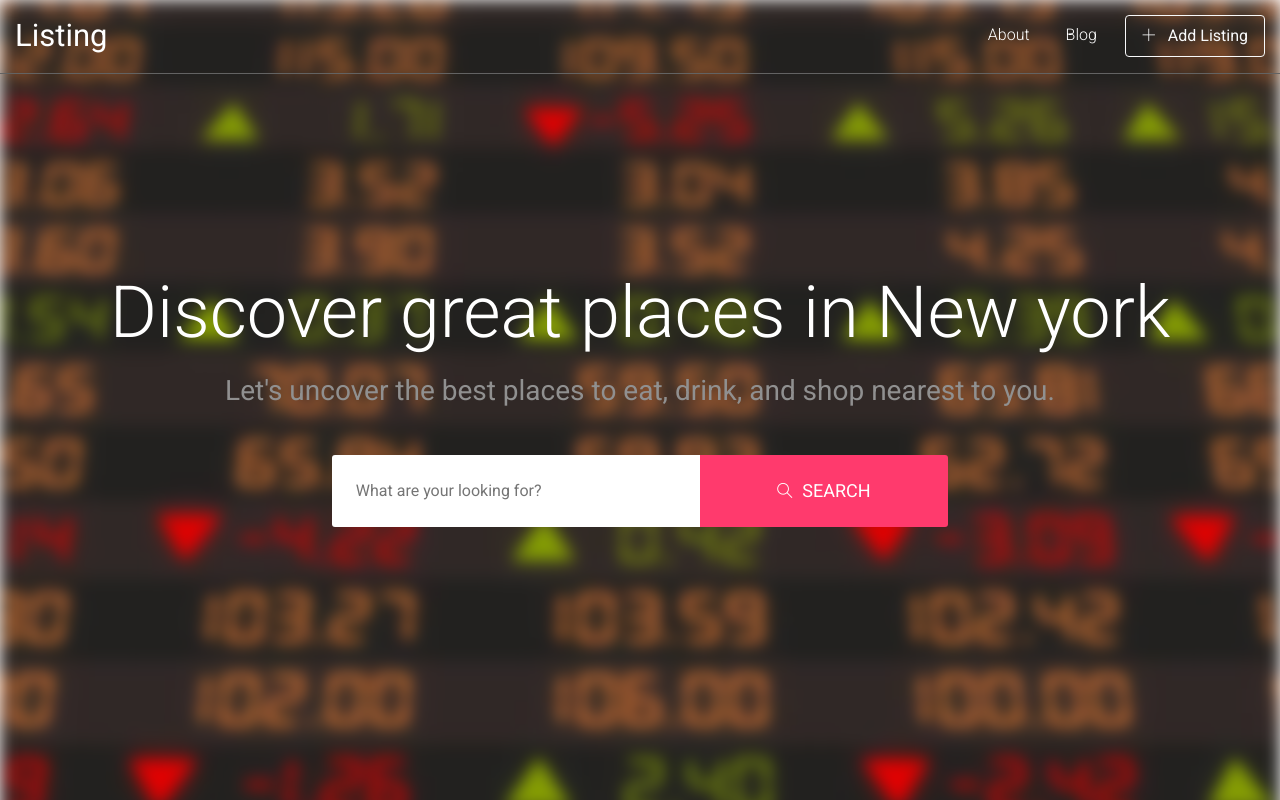
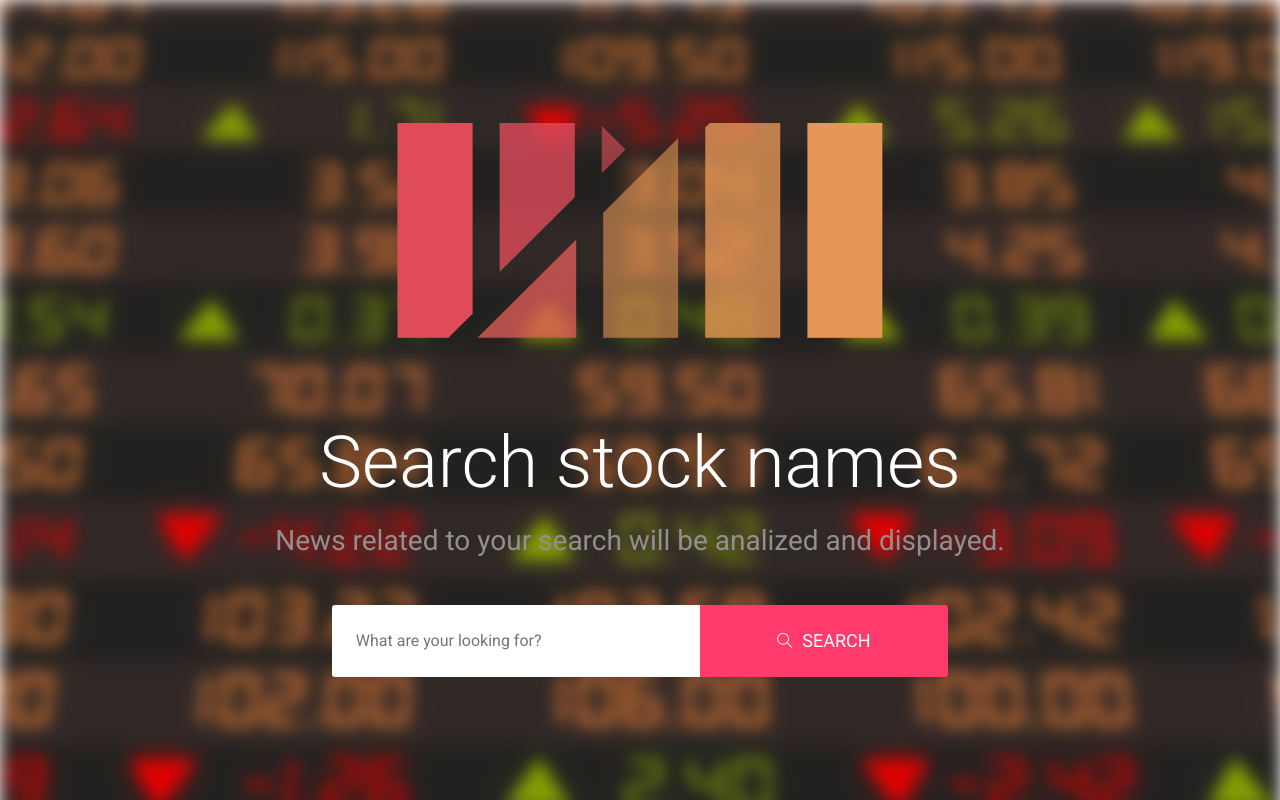
Before and after one commit to denmark111/Stocker, a plain HTML site: page Webpage/index.html in a window 1280 px wide. Shown: the top 800 px of the page. Drawn offline with Linux system fonts and the light colour scheme.

Commit message:
logo added
still work in progress

```diff
--- a/Webpage/css/style.css
+++ b/Webpage/css/style.css
@@ -65,56 +65,6 @@ p {
 /* ==============================================================
    HEADER
    ============================================================== */
-.nav-menu {
-  position: absolute;
-  z-index: 1;
-  top: 0;
-  right: 0;
-  left: 0;
-  margin: 0 auto; }
-
-.nav-menu-2 {
-  position: inherit; }
-
-.navbar {
-  padding: .5rem 0; }
-
-.navbar-brand {
-  font-size: 31px; }
-
-.navbar-light .navbar-brand {
-  color: #fff; }
-  .navbar-light .navbar-brand:hover {
-    color: #fff; }
-
-.navbar-light .navbar-nav .show > .nav-link {
-  color: #fff; }
-
-.navbar-light .navbar-nav .active > .nav-link {
-  color: #fff; }
-
-.navbar-light .navbar-nav .nav-link {
-  font-size: 16px;
-  font-weight: 300;
-  color: #fff; }
-  .navbar-light .navbar-nav .nav-link:hover, .navbar-light .navbar-nav .nav-link:focus {
-    color: #fff;
-    outline: none; }
-
-.navbar-light .navbar-toggler {
-  color: #fff;
-  border-color: #fff; }
-
-@media (max-width: 992px) {
-  .navbar-nav {
-    padding: 7px 20px; } }
-
-.nav-item {
-  margin: 0 20px 0 0; }
-  .nav-item span {
-    font-size: 10px;
-    margin: 0 0 0 4px; }
-
 .bg {
   width: 100%;
   height: 70px; }
@@ -141,22 +91,6 @@ p {
       border: none;
       background: #252a33; } }
 
-.dropdown-menu {
-  background: #030303; }
-
-.dropdown-item {
-  color: #aaaaaa;
-  -webkit-transition: 0.3s;
-  -o-transition: 0.3s;
-  transition: 0.3s; }
-  .dropdown-item:hover {
-    color: #fff;
-    background: none; }
-
-.ti-plus {
-  font-size: 14px;
-  padding: 0 8px 0 0; }
-
 /*
 .slider {
   min-height: 800px; }
@@ -180,6 +114,13 @@ p {
   background-position: center;
   background-repeat: no-repeat;
   background-size: cover;
+}
+
+.logo-image {
+  background-image: url(../images/logo_transparent.png);
+  background-position: center;
+  background-repeat: no-repeat;
+  height: 300px;
 }
 
 .container {
--- a/Webpage/index.html
+++ b/Webpage/index.html
@@ -21,49 +21,20 @@
 </head>
 
 <body>
-    <!--============================= HEADER =============================-->
-    <div class="nav-menu">
-        <div class="bg transition">
-            <div class="container-fluid fixed">
-                <div class="row">
-                    <div class="col-md-12">
-                        <nav class="navbar navbar-expand-lg navbar-light">
-                            <a class="navbar-brand" href="index.html">Listing</a>
-                            <button class="navbar-toggler" type="button" data-toggle="collapse" data-target="#navbarNavDropdown"
-                                aria-controls="navbarNavDropdown" aria-expanded="false" aria-label="Toggle navigation">
-                                <span class="icon-menu"></span>
-                            </button>
-                            <div class="collapse navbar-collapse justify-content-end" id="navbarNavDropdown">
-                                <ul class="navbar-nav">
-                                    <li class="nav-item active">
-                                        <a class="nav-link" href="#">About</a>
-                                    </li>
-                                    <li class="nav-item">
-                                        <a class="nav-link" href="#">Blog</a>
-                                    </li>
-                                    <li><a href="#" class="btn btn-outline-light top-btn"><span class="ti-plus"></span>
-                                            Add Listing</a></li>
-                                </ul>
-                            </div>
-                        </nav>
-                    </div>
-                </div>
-            </div>
-        </div>
-    </div>
     <!-- SLIDER -->
     <!-- class="slider d-flex align-items-center" -->
     <section class="slider">
         <div class="bg-image"></div>
         <div class="container">
+            <div class="logo-image justify-content-center"></div>
             <div class="row d-flex justify-content-center">
                 <div class="col-md-12">
                     <div class="slider-title_box">
                         <div class="row">
                             <div class="col-md-12">
                                 <div class="slider-content_wrap">
-                                    <h1>Discover great places in New york</h1>
-                                    <h5>Let's uncover the best places to eat, drink, and shop nearest to you.</h5>
+                                    <h1>Search stock names</h1>
+                                    <h5>News related to your search will be analized and displayed.</h5>
                                 </div>
                             </div>
                         </div>
```
Also changed, not shown: Webpage/images/logo.png (added), Webpage/images/logo_transparent.png (added).
